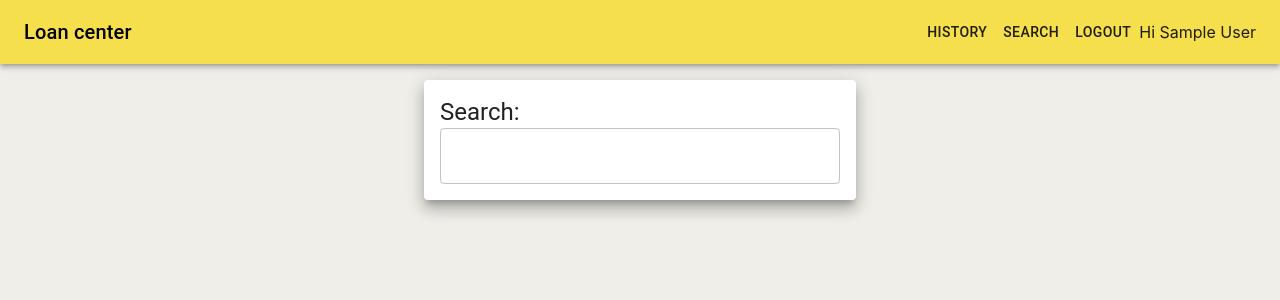
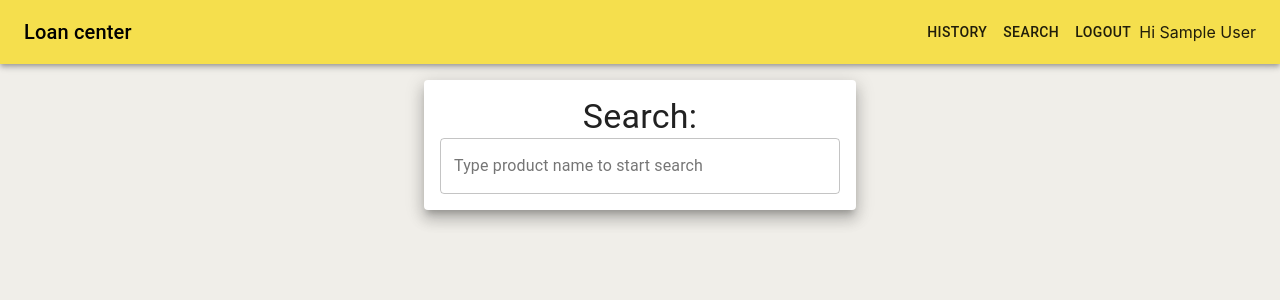
Before and after one commit to GregoryWasz/Loan-center-frontend, a React (Create React App) app: page /search in a window 1280 px wide. Shown: the top 300 px of the page. Built offline with nearby package versions, Linux system fonts and the light colour scheme; sample sign-in values are in the browser's storage.

Commit message:
Added Icon, change style for results

```diff
--- a/src/components/Search.jsx
+++ b/src/components/Search.jsx
@@ -3,6 +3,7 @@ import React, { useEffect, useState } from "react";
 import { useHistory, Link } from "react-router-dom";
 import axios from "../api/axios";
 import { makeStyles } from "@material-ui/core/styles";
+import DescriptionIcon from "@material-ui/icons/Description";
 
 const useStyles = makeStyles((theme) => ({
   paper: {
@@ -18,6 +19,11 @@ const useStyles = makeStyles((theme) => ({
     marginTop: "0.25rem",
     marginBottom: "0.25rem",
     textDecoration: "none",
+    display: "flex",
+  },
+  typo: {
+    display: "flex",
+    justifyContent: "center",
   },
 }));
 
@@ -52,8 +58,14 @@ export default function Search() {
 
   return (
     <Paper elevation={10} className={classes.paper}>
-      <Typography variant="h5">Search:</Typography>
-      <TextField variant="outlined" onChange={handleSearch}></TextField>
+      <Typography className={classes.typo} variant="h4">
+        Search:
+      </Typography>
+      <TextField
+        label="Type product name to start search"
+        variant="outlined"
+        onChange={handleSearch}
+      ></TextField>
       {results.map((result) => {
         const { category, product_id, product_name } = result;
         return (
@@ -64,8 +76,24 @@ export default function Search() {
             component={Link}
             to={`/product/${product_id}`}
           >
-            <Typography>Product Name: {product_name}</Typography>
-            <Typography>Category: {category}</Typography>
+            <div
+              style={{
+                width: "50%",
+              }}
+            >
+              <Typography>Product Name: {product_name}</Typography>
+              <Typography>Category: {category}</Typography>
+            </div>
+            <div
+              style={{
+                display: "flex",
+                justifyContent: "flex-end",
+                alignItems: "center",
+                width: "50%",
+              }}
+            >
+              <DescriptionIcon />
+            </div>
           </Paper>
         );
       })}
```
